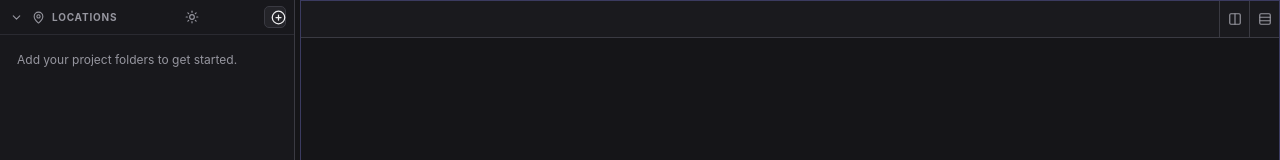
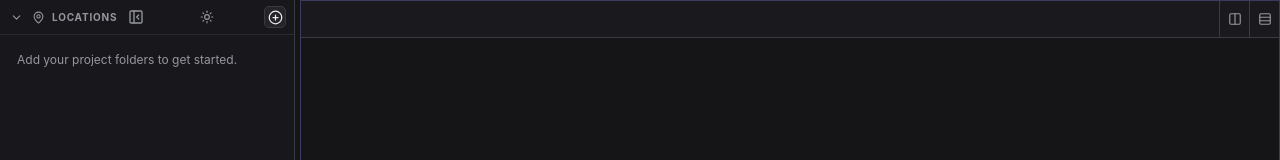
Before and after one commit to lfnovo/construct, a React (Vite) app: page / in a window 1280 px wide. Shown: the top 160 px of the page. Built offline with nearby package versions, Linux system fonts and the light colour scheme.

Commit message:
feat: add collapsible sidebar control

```diff
--- a/src/App.tsx
+++ b/src/App.tsx
@@ -1,7 +1,7 @@
 import { useCallback, useEffect, useMemo, useRef, useState } from "react";
 import { open } from "@tauri-apps/plugin-dialog";
 import { listen } from "@tauri-apps/api/event";
-import { ChevronDown, ChevronRight, CirclePlus, Clipboard, Columns2, FileText, Folder, FolderOpen, History, MapPin, Moon, PanelTop, Rows3, Sun, X } from "lucide-react";
+import { ChevronDown, ChevronRight, CirclePlus, Clipboard, Columns2, FileText, Folder, FolderOpen, History, MapPin, Moon, PanelLeftClose, PanelLeftOpen, PanelTop, Rows3, Sun, X } from "lucide-react";
 import { api } from "./api";
 import { CodeEditor } from "./CodeEditor";
 import { MarkdownPreview } from "./MarkdownPreview";
@@ -141,6 +141,7 @@ export default function App() {
   const [activePaneId, setActivePaneId] = useState("main");
   const [selectedLocationId, setSelectedLocationId] = useState<string | null>(null);
   const [sidebarWidth, setSidebarWidth] = useState(295);
+  const [sidebarHidden, setSidebarHidden] = useState(false);
   const [collapsedSections, setCollapsedSections] = useState<Record<string, boolean>>({});
   const [theme, setTheme] = useState<"dark" | "light">("dark");
   const [ready, setReady] = useState(false);
@@ -375,6 +376,7 @@ export default function App() {
         setFingerprints(saved.fingerprints || {});
         setSelectedLocationId(saved.selectedLocationId || restoredLocations[0]?.id || null);
         setSidebarWidth(saved.sidebarWidth || 295);
+        setSidebarHidden(saved.sidebarHidden || false);
         setCollapsedSections(saved.collapsedSections || {});
         setTheme(saved.theme || "dark");
         setLayout(restoredLayout);
@@ -412,11 +414,11 @@ export default function App() {
     if (!ready) return;
     const handle = window.setTimeout(() => {
       const savedPanes: SavedPane[] = Object.values(panes).map((pane) => ({ ...pane, tabs: pane.tabs.map(({ id, path, locationId, title, relativePath, mode }) => ({ id, path, locationId, title, relativePath, mode })) }));
-      const state: SavedWorkspace = { locations, history, fingerprints, panes: savedPanes, layout, activePaneId, selectedLocationId, sidebarWidth, collapsedSections, theme };
+      const state: SavedWorkspace = { locations, history, fingerprints, panes: savedPanes, layout, activePaneId, selectedLocationId, sidebarWidth, sidebarHidden, collapsedSections, theme };
       void api.saveState(state).catch(() => undefined);
     }, 450);
     return () => window.clearTimeout(handle);
-  }, [activePaneId, collapsedSections, fingerprints, history, layout, locations, panes, ready, selectedLocationId, sidebarWidth, theme]);
+  }, [activePaneId, collapsedSections, fingerprints, history, layout, locations, panes, ready, selectedLocationId, sidebarHidden, sidebarWidth, theme]);
 
   useEffect(() => {
     const onKeyDown = (event: KeyboardEvent) => {
@@ -486,10 +488,10 @@ export default function App() {
 
   if (!ready) return <main className="startup"><div className="startup-mark">✦</div><p>Preparing your workspace…</p></main>;
 
-  return <main className="app-shell" data-theme={theme} style={{ gridTemplateColumns: `${sidebarWidth}px 5px minmax(0, 1fr)` }}>
-    <aside className="sidebar">
+  return <main className={`app-shell ${sidebarHidden ? "sidebar-hidden" : ""}`} data-theme={theme} style={{ gridTemplateColumns: sidebarHidden ? "38px minmax(0, 1fr)" : `${sidebarWidth}px 5px minmax(0, 1fr)` }}>
+    {sidebarHidden ? <aside className="sidebar-rail"><button className="sidebar-toggle" onClick={() => setSidebarHidden(false)} title="Show sidebar" aria-label="Show sidebar"><PanelLeftOpen size={16} /></button></aside> : <aside className="sidebar">
       <section className="sidebar-section locations-section">
-        <div className="section-title"><button onClick={() => setCollapsedSections((current) => ({ ...current, locations: !current.locations }))}>{collapsedSections.locations ? <ChevronRight size={13} /> : <ChevronDown size={13} />}</button><MapPin size={13} /><span>LOCATIONS</span><button className="theme-button" onClick={() => setTheme((current) => current === "dark" ? "light" : "dark")} title={theme === "dark" ? "Use light theme" : "Use dark theme"}>{theme === "dark" ? <Sun size={14} /> : <Moon size={14} />}</button><button className="add-button" onClick={() => void addLocation()} title="Add folder"><CirclePlus size={15} /></button></div>
+        <div className="section-title"><button onClick={() => setCollapsedSections((current) => ({ ...current, locations: !current.locations }))}>{collapsedSections.locations ? <ChevronRight size={13} /> : <ChevronDown size={13} />}</button><MapPin size={13} /><span>LOCATIONS</span><button className="sidebar-toggle" onClick={() => setSidebarHidden(true)} title="Hide sidebar" aria-label="Hide sidebar"><PanelLeftClose size={16} /></button><button className="theme-button" onClick={() => setTheme((current) => current === "dark" ? "light" : "dark")} title={theme === "dark" ? "Use light theme" : "Use dark theme"}>{theme === "dark" ? <Sun size={14} /> : <Moon size={14} />}</button><button className="add-button" onClick={() => void addLocation()} title="Add folder"><CirclePlus size={15} /></button></div>
         {!collapsedSections.locations && <div className="location-list">{locations.length ? locations.map((location) => <div key={location.id} draggable className={`location-row ${location.id === selectedLocationId ? "selected" : ""}`} onDragStart={(event) => event.dataTransfer.setData("application/agent-context-location", location.id)} onDragOver={(event) => event.preventDefault()} onDrop={(event) => { event.preventDefault(); const movedId = event.dataTransfer.getData("application/agent-context-location"); if (!movedId || movedId === location.id) return; setLocations((current) => { const moved = current.find((item) => item.id === movedId); if (!moved) return current; const remaining = current.filter((item) => item.id !== movedId); const index = remaining.findIndex((item) => item.id === location.id); remaining.splice(index, 0, moved); return remaining; }); }} onClick={() => setSelectedLocationId(location.id)} title={location.path}>
           <span className={`availability ${location.available ? "online" : "offline"}`} /><span className="location-name">{location.name}</span><button onClick={(event) => { event.stopPropagation(); void removeLocation(location.id); }} title="Remove location"><X size={14} /></button>
         </div>) : <div className="empty-sidebar">Add your project folders to get started.</div>}</div>}
@@ -504,8 +506,8 @@ export default function App() {
           <span className={`history-kind ${event.kind}`}>{statusLabel(event.kind)}</span><span className="history-file">{basename(event.path)}</span><time>{formatWhen(event.observedAt)}</time>
         </button>) : <div className="empty-sidebar">Changes from your agents will appear here.</div>}</div>}
       </section>
-    </aside>
-    <div className="sidebar-resizer" onPointerDown={resizeSidebar} />
+    </aside>}
+    {!sidebarHidden && <div className="sidebar-resizer" onPointerDown={resizeSidebar} />}
     <section className="workspace"><SplitView node={layout} panes={panes} activePaneId={activePaneId} onActivate={setActivePaneId} onRatio={(node, ratio) => setLayout((current) => updateSplitRatio(current, node, ratio))}>{renderPane}</SplitView></section>
     {quickOpen && <div className="quick-open-backdrop" onMouseDown={() => setQuickOpen(false)}><div className="quick-open" onMouseDown={(event) => event.stopPropagation()}><input autoFocus placeholder="Open file…" value={query} onChange={(event) => setQuery(event.target.value)} onKeyDown={(event) => { if (event.key === "Escape") setQuickOpen(false); if (event.key === "Enter" && fileResults[0]) { openFile(fileResults[0]); setQuickOpen(false); } }} />
       <div className="quick-results">{fileResults.map((file) => <button key={file.path} onClick={() => { openFile(file); setQuickOpen(false); }}><span>{file.name}</span><small>{locations.find((location) => location.id === file.locationId)?.name} · {file.relativePath}</small></button>)}{!fileResults.length && <p>No files found.</p>}</div></div></div>}
--- a/src/styles.css
+++ b/src/styles.css
@@ -34,7 +34,8 @@
 * { box-sizing: border-box; }
 html, body, #root { margin: 0; min-width: 0; min-height: 0; width: 100%; height: 100%; overflow: hidden; }
 button, input, select { font: inherit; }
-button { color: inherit; }
+button { color: inherit; outline: 0; }
+button:focus-visible { outline: 2px solid var(--accent); outline-offset: 2px; }
 
 .startup { width: 100%; height: 100%; display: grid; place-content: center; gap: 10px; text-align: center; color: var(--muted); background: radial-gradient(circle at center, #272731, var(--bg) 55%); }
 .startup-mark { color: var(--accent); font-size: 31px; }
@@ -49,6 +50,7 @@ button { color: inherit; }
 .section-title { height: 35px; display: flex; align-items: center; gap: 7px; padding: 0 8px; color: var(--muted); font-size: 10px; letter-spacing: .08em; font-weight: 700; border-bottom: 1px solid rgba(58,58,66,.55); user-select: none; }
 .section-title > button:first-child { width: 17px; padding: 0; border: 0; background: transparent; color: var(--muted); font-size: 17px; line-height: 1; }
 .section-title .add-button { margin-left: auto; width: 22px; height: 22px; border: 1px solid var(--border); border-radius: 5px; background: var(--surface-raised); color: var(--text); font-size: 17px; line-height: 1; }
+.section-title .add-button { display: grid; place-items: center; padding: 0; }
 .section-title .add-button:hover { border-color: var(--accent); background: var(--accent-soft); }
 .section-subtitle { margin-left: auto; max-width: 120px; overflow: hidden; text-overflow: ellipsis; white-space: nowrap; font-weight: 500; letter-spacing: normal; }
 .section-title select { margin-left: auto; max-width: 65px; background: transparent; border: 0; color: var(--muted); font-size: 10px; outline: 0; }
@@ -56,6 +58,10 @@ button { color: inherit; }
 .section-title > button:first-child, .section-title .theme-button { display: grid; place-items: center; }
 .section-title .theme-button { margin-left: auto; width: 24px; height: 22px; border: 0; border-radius: 5px; background: transparent; color: var(--muted); cursor: pointer; }
 .section-title .theme-button:hover { background: var(--surface-hover); color: var(--text); }
+.section-title .sidebar-toggle { width: 24px; height: 22px; display: grid; place-items: center; padding: 0; border: 0; border-radius: 5px; background: transparent; color: var(--muted); cursor: pointer; }
+.section-title .sidebar-toggle:hover, .sidebar-rail .sidebar-toggle:hover { background: var(--surface-hover); color: var(--text); }
+.sidebar-rail { display: flex; justify-content: center; padding-top: 7px; background: #18181c; border-right: 1px solid var(--border); }
+.sidebar-rail .sidebar-toggle { width: 26px; height: 26px; display: grid; place-items: center; padding: 0; border: 0; border-radius: 5px; background: transparent; color: var(--muted); cursor: pointer; }
 .location-list, .history-list { padding: 5px; }
 .location-row { height: 30px; border-radius: 5px; display: flex; align-items: center; gap: 7px; padding: 0 7px; font-size: 12px; cursor: pointer; color: #d1d1d6; }
 .location-row:hover, .location-row.selected { background: var(--surface-hover); }
@@ -104,6 +110,7 @@ button { color: inherit; }
 .markdown-preview pre code { color: #e8e8ed; }
 .markdown-preview a { color: var(--accent); }
 [data-theme="light"] .sidebar { background: #f2f2f7; }
+[data-theme="light"] .sidebar-rail { background: #f2f2f7; }
 [data-theme="light"] .tab-bar { background: #eeeeF4; }
 [data-theme="light"] .markdown-preview pre { background: #1d1d23; }
 [data-theme="light"] .toast { background: #282832; }
--- a/src/types.ts
+++ b/src/types.ts
@@ -89,6 +89,7 @@ export type SavedWorkspace = {
   activePaneId: string;
   selectedLocationId: string | null;
   sidebarWidth: number;
+  sidebarHidden?: boolean;
   collapsedSections: Record<string, boolean>;
   theme: "dark" | "light";
 };
```
